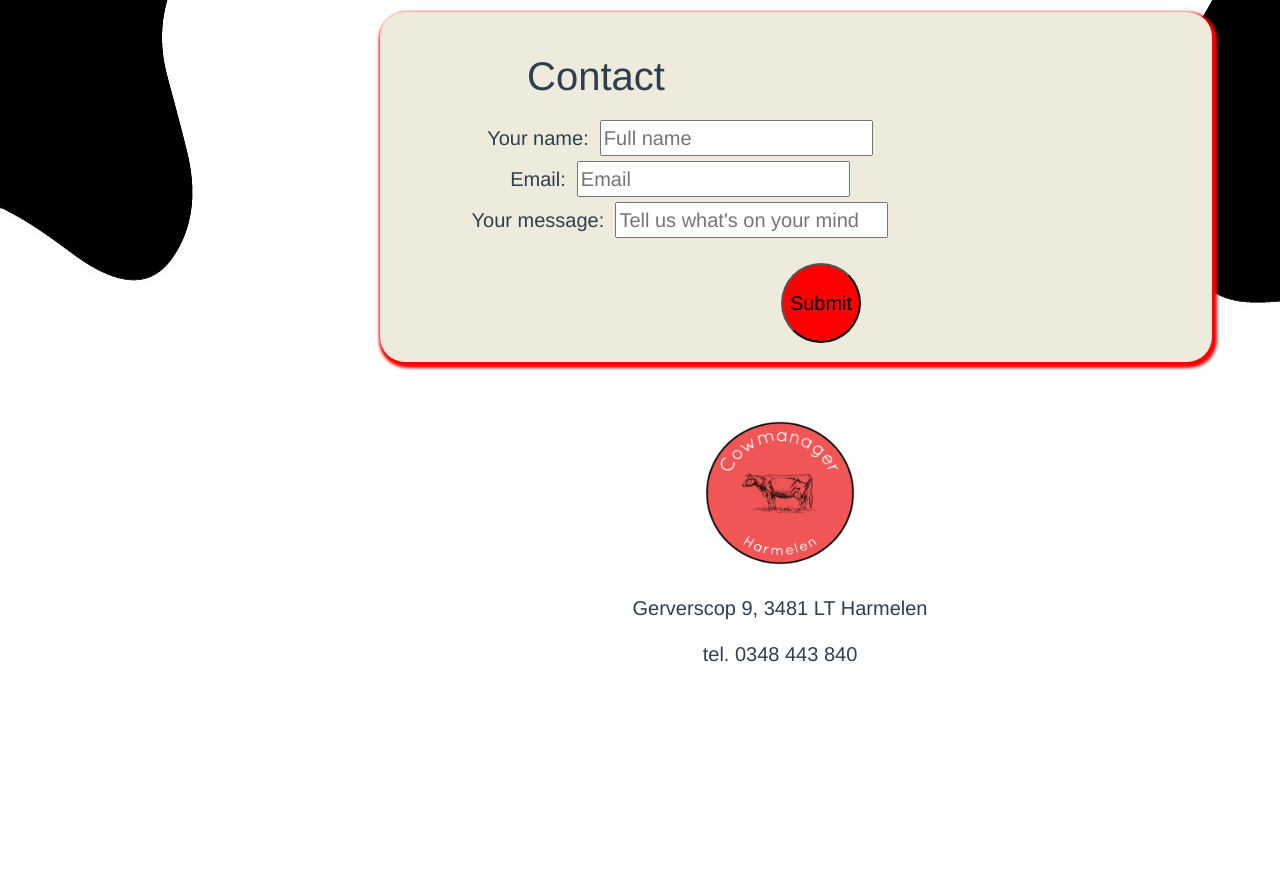
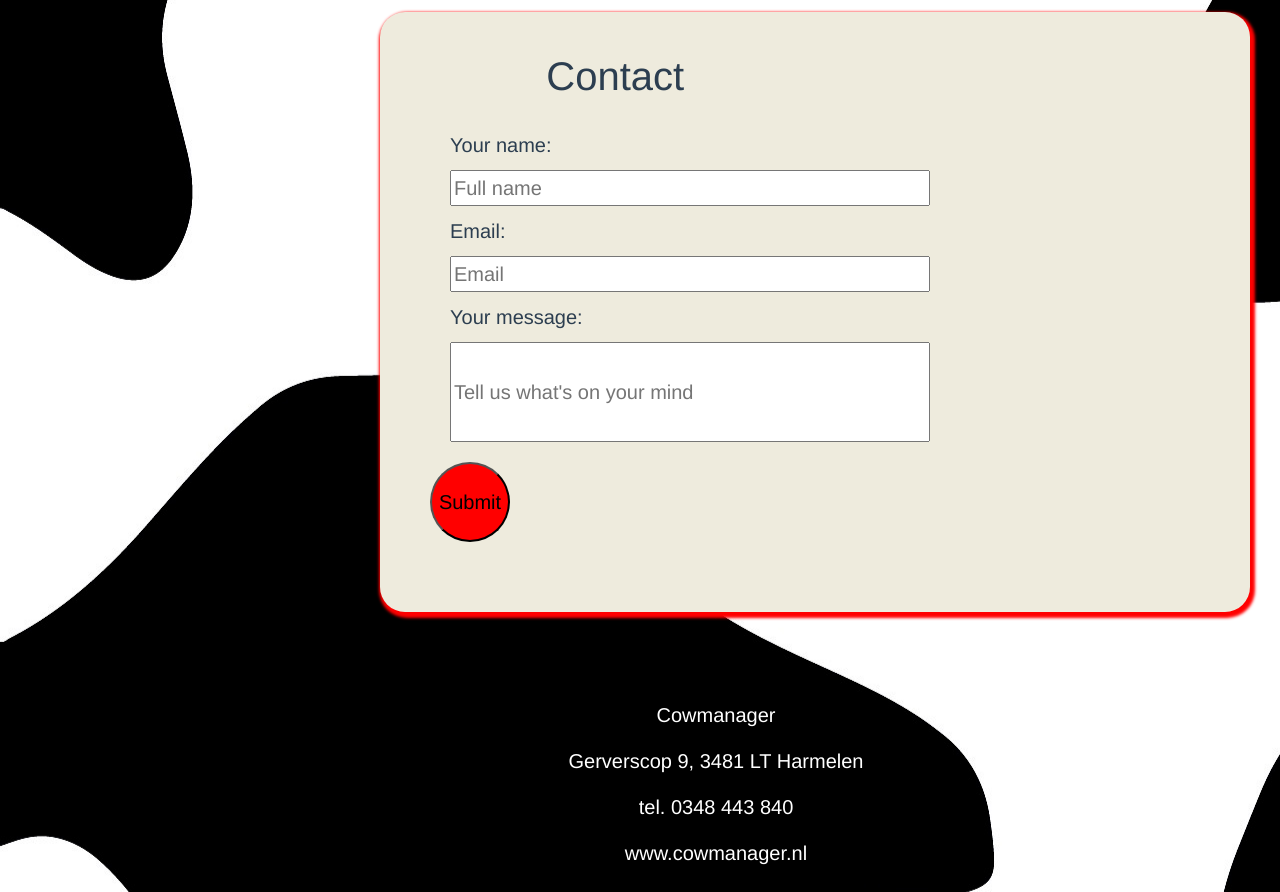
Before and after one commit to FloorSchouten/cowmanager-app, a Vue app: page /Contact in a window 1280 px wide. Shown: the part 2060-2952 px from the top of the page. Before the commit the page ends 2745 px from the top, so only its background shows below. Built offline with nearby package versions, Linux system fonts and the light colour scheme.

Commit message:
Aligned items in contact box, footer

```diff
--- a/src/components/AboutA.vue
+++ b/src/components/AboutA.vue
@@ -51,7 +51,7 @@ export default{
 .aboutContentbox {
     display: flex;
     flex-direction: column;
-    width: 65%;
+    width: 68%;
     height: 750px;
     background-color: #eeebdd;
     margin-left: 400px;
--- a/src/components/Contact.vue
+++ b/src/components/Contact.vue
@@ -6,31 +6,34 @@
             </div>
 
             <div class="textbox">
-                <div>
-                    <label for="name">Your name: </label>&nbsp;
+                <div class="inputfield">
+                    <label class="label" for="name">Your name: </label>&nbsp;
                     <input id="name" v-model="name" v-on:keypress="isLetter($event)" placeholder="Full name">
                 </div>
-                <div>
-                    <label for="email">Email: </label>&nbsp;
+                <div class="inputfield">
+                    <label class="label" for="email">Email: </label>&nbsp;
                     <input id="email" v-model="email" placeholder="Email">
                 </div>
-                <div>
-                    <label for="message">Your message: </label>&nbsp;
-                    <input id="message"  :maxlength="500" v-model="message" placeholder="Tell us what's on your mind">
+                <div class="inputfield">
+                    <label class="label" for="message">Your message: </label>&nbsp;
+                    <input class="messagebox" id="message" :maxlength="500" v-model="message" placeholder="Tell us what's on your mind">
                 </div>
+                <input class="button" type="submit" value="Submit" @click="goToHome()" >
             </div>
-                <input class="button" type="submit" value="Submit" @click="goToHome()" >
+
 
 
         </form>
 
-                <div class="contentbox3">
-                    <img src="..\assets\logo-cow.png" class="imageBelow">
+
+    </div>
+ <div class="contentboxfooter">
+                    <!-- <img src="..\assets\logo-cow.png" class="imageBelow"> -->
+                    <p>Cowmanager</p>
                     <p>Gerverscop 9, 3481 LT Harmelen</p>
-                    <p> tel. 0348 443 840</p>
+                    <p>tel. 0348 443 840</p>
+                    <p><a href="www.cowmanager.nl" > www.cowmanager.nl</a></p>
                 </div>
-            </div>
-
 </template>
 
 <script>
@@ -59,47 +62,65 @@ export default {
 .contactContentbox {
     display: flex;
     flex-direction: column;
-    width: 65%;
-    height: 350px;
+    width: 68%;
+    height: 600px;
     background-color: #eeebdd;
     margin-left: 380px;
     margin-top: 50px;
+    margin-bottom: 80px;
     padding-left: 50px;
     padding-left: 50px;
     box-shadow: 2px 3px 3px 3px red;
     border-radius: 25px;
  }
 .button {
+
     background-color: red;
     width: 80px;
     height: 80px;
     border-radius: 50%;
     margin-top: 20px;
+
+}
+.inputfield {
+    display: flex;
+    flex-direction: column;
+    margin-left: 20px;
+    margin-top: 10px;
+    text-align: left;
+}
+.label {
+    margin-bottom: -20px;
 }
 .textbox {
     width: 500px;
     height: auto;
     display: flex;
     flex-direction: column;
-    justify-content: left;
+    justify-content: flex-end;
 }
-.contentbox2{
+/* .contentbox2{
 
     width: 450px;
     height: auto;
     margin: 30px;
 }
-.contentbox3{
-    width: 500px;
-    height: 500px;
-    padding-left: 200px;
-}
+
 .contentbox4 {
-    /* display: flex;
-    flex-direction: column; */
+    display: flex;
+    flex-direction: column;
     width: 400px;
     height: 400px;
     margin-bottom: 50px;
+} */
+.contentboxfooter{
+    width: 65%;
+    height: 200px;
+    margin-left: 300px;
+    display: flex;
+    flex-direction: column;
+    justify-content: center;
+    color: white;
 }
 .flex {
     width: 900px;
@@ -118,12 +139,11 @@ export default {
     margin-bottom: 20px;
     padding-right: 450px;
     font-size: xx-large;
+}
 
-}
-.imageBelow {
-    width: 250px;
-    height: 200px;
-    /* margin-left: -20px; */
-    margin-top: 50px;
+.messagebox {
+    display: flex;
+    width: 480px;
+    height: 100px;
 }
 </style>
```
Also changed, not shown: 1 other file (tests, documents, lock files or other folders).
